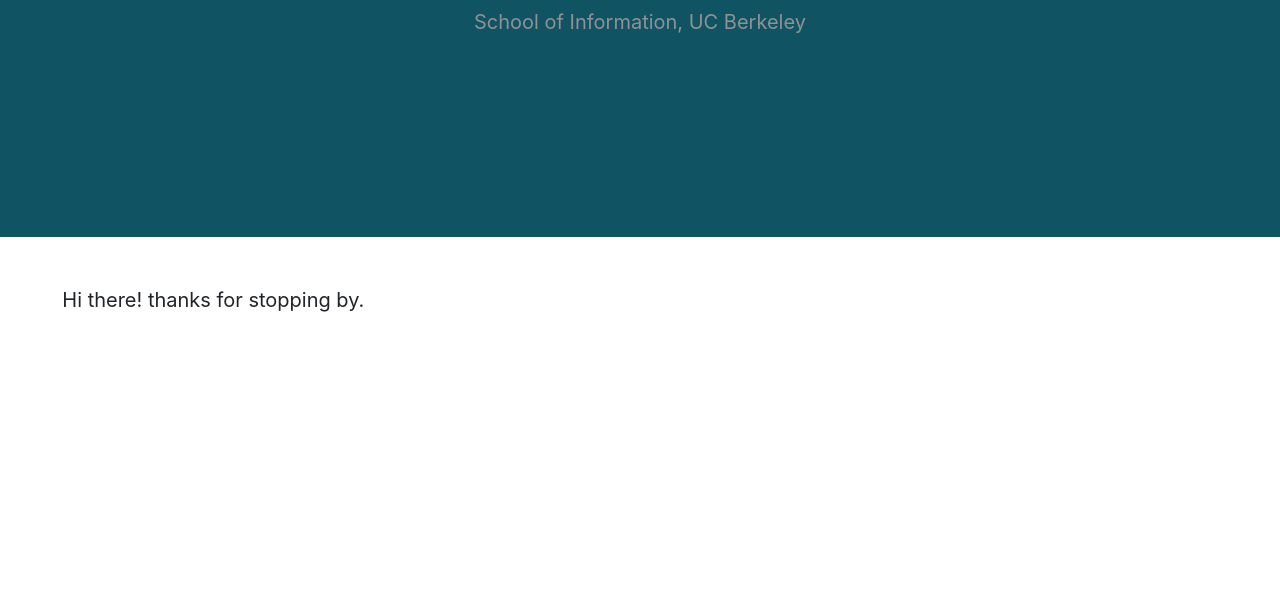
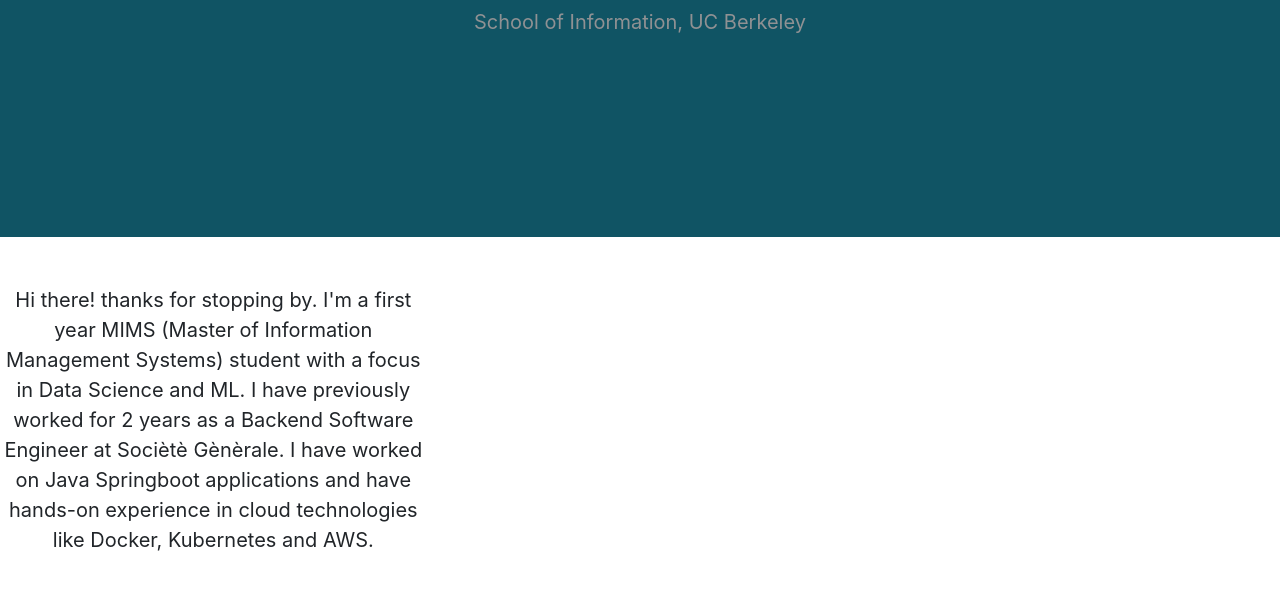
Before and after one commit to M-Chirag/m-chirag.github.io, a plain HTML site: page index.html in a window 1280 px wide. Shown: the part 273-862 px from the top of the page. Before the commit the page ends 800 px from the top, so only its background shows below. Drawn offline with Linux system fonts and the light colour scheme.

Commit message:
About-Description

```diff
--- a/index.html
+++ b/index.html
@@ -38,7 +38,9 @@
 
             <div class="col-md-6 col-lg-4 mb-5">
                 <!-- put your bio paragraph here; remember to use the correct html tags -->
-                <p class="masthead-subheading font-weight-light mb-0">Hi there! thanks for stopping by.  </p>
+                <p style="text-align:center">Hi there! thanks for stopping by. I'm a first year MIMS (Master of Information Management Systems)
+                    student with a focus in Data Science and ML. I have previously worked for 2 years as a Backend Software Engineer at Sociètè Gènèrale.
+                    I have worked on Java Springboot applications and have hands-on experience in cloud technologies like Docker, Kubernetes and AWS.</p>
             </div>
         </section>
     </body>
```
Also changed, not shown: list.html (+2 -0 lines).
